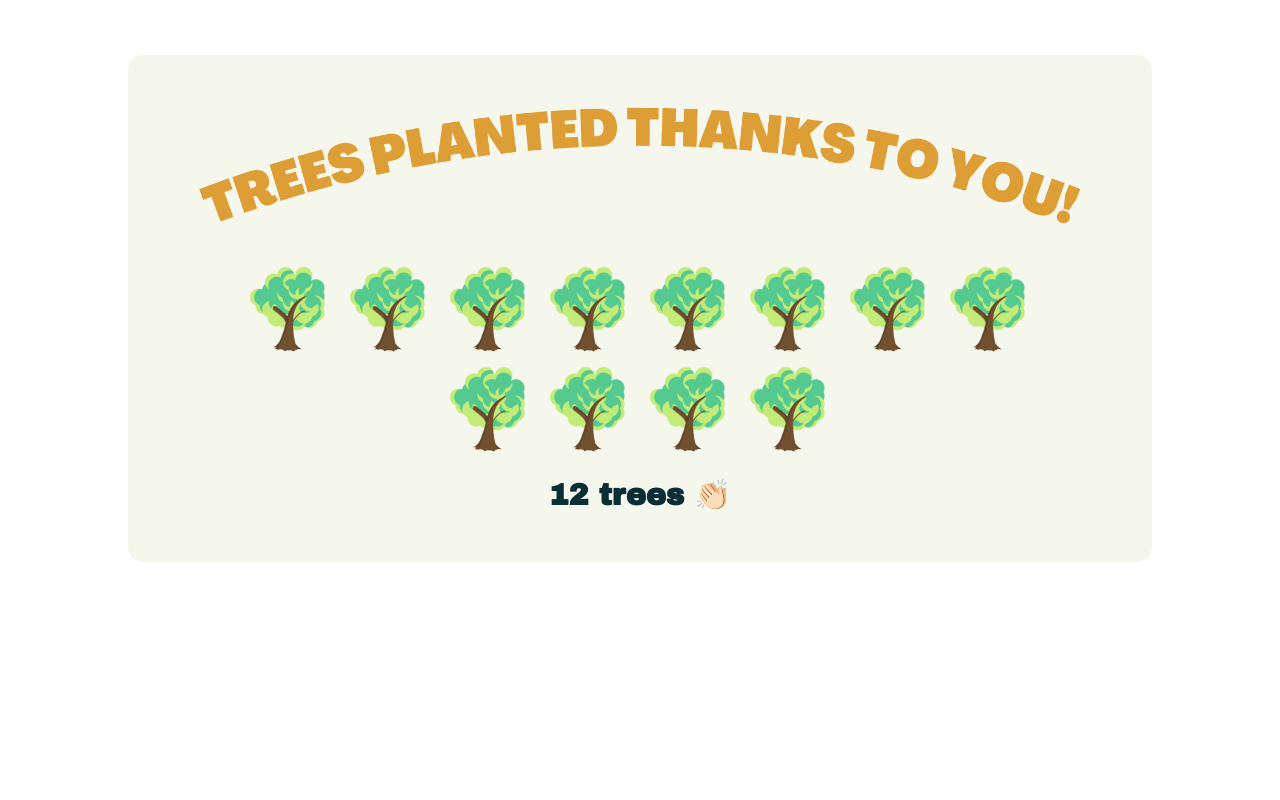
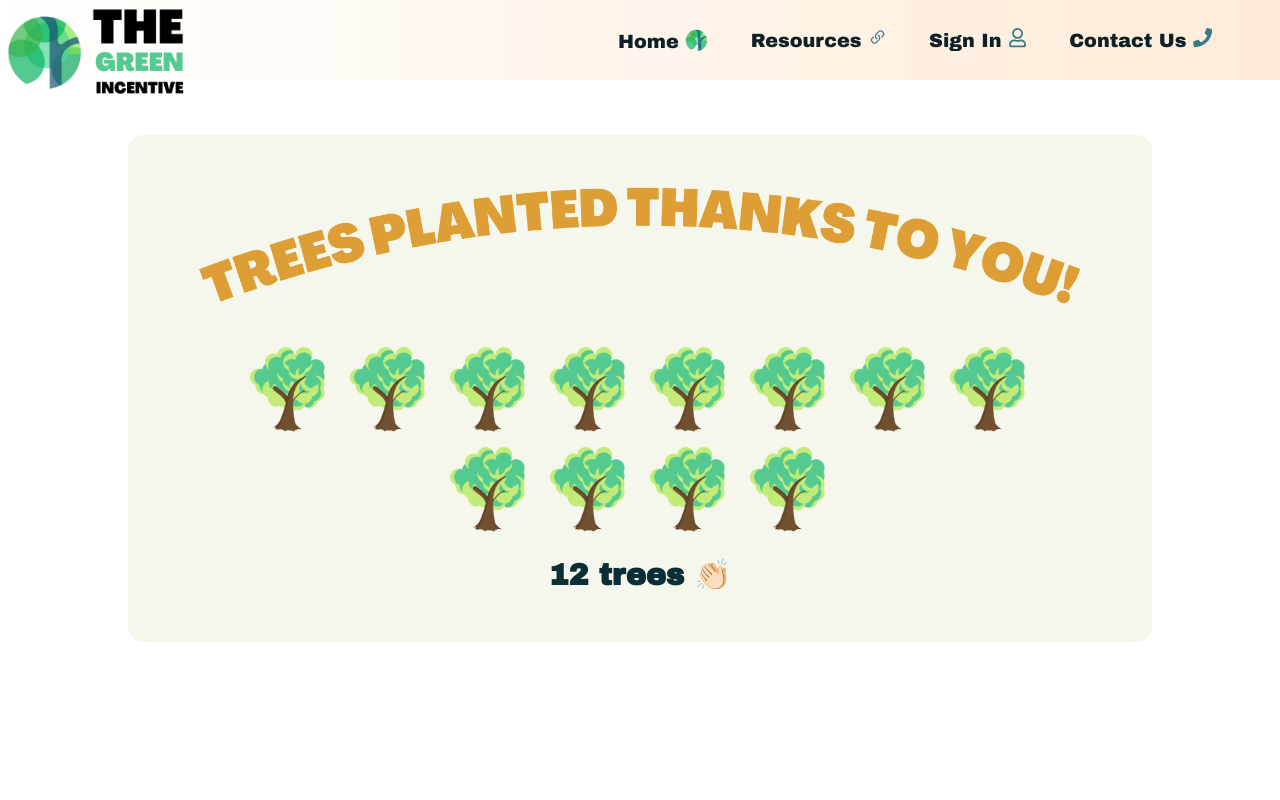
Before and after one commit to tianqibu/the-green-incentive, a React (Create React App) app in the folder frontend/: page /garden in a window 1280 px wide. Shown: the top 800 px of the page. Built offline with nearby package versions, Linux system fonts and the light colour scheme.

Commit message:
Added Navbar and Contact us gif

```diff
--- a/frontend/src/App.js
+++ b/frontend/src/App.js
@@ -1,29 +1,34 @@
-import { BrowserRouter as Router, Route } from 'react-router-dom'
+import { BrowserRouter as Router, Route } from "react-router-dom";
 
-import SignIn from './components/SignIn/SignIn.js'
-import SignUp from './components/SignUp/SignUp.js'
+import Navbar from "./components/Navbar/Navbar";
 
-import Home from './pages/Home'
-import Impact from './pages/Impact'
-import Resources from './pages/Resources'
-import Dashboard from './pages/Dashboard'
-import Garden from './pages/Garden'
+import SignIn from "./components/SignIn/SignIn.js";
+import SignUp from "./components/SignUp/SignUp.js";
 
-import Footer from './components/Footer/Footer.js'
+import Home from "./pages/Home";
+import Impact from "./pages/Impact";
+import Resources from "./pages/Resources";
+import Dashboard from "./pages/Dashboard";
+import Garden from "./pages/Garden";
+import ContactUs from "./pages/ContactUs";
+
+import Footer from "./components/Footer/Footer.js";
 
 const App = () => {
   return (
     <Router>
-      <Route path='/' exact component={Home} />
-      <Route path='/sign-in' exact component={SignIn} />
-      <Route path='/sign-up' exact component={SignUp} />
-      <Route path='/impact' exact component={Impact} />
-      <Route path='/resources' exact component={Resources} />
-      <Route path='/dashboard' exact component={Dashboard} />
-      <Route path='/garden' exact component={Garden}/>
+      <Navbar />
+      <Route path="/" exact component={Home} />
+      <Route path="/sign-in" exact component={SignIn} />
+      <Route path="/sign-up" exact component={SignUp} />
+      <Route path="/impact" exact component={Impact} />
+      <Route path="/resources" exact component={Resources} />
+      <Route path="/contact-us" exact component={ContactUs} />
+      <Route path="/dashboard" exact component={Dashboard} />
+      <Route path="/garden" exact component={Garden} />
       <Footer />
     </Router>
   );
-}
+};
 
 export default App;
--- /dev/null
+++ b/frontend/src/components/ContactUsGif/ContactUsGif.css
@@ -0,0 +1,6 @@
+.gif {
+  margin: 0 auto;
+  display: block;
+  height: 100%;
+  width: 30%;
+}
--- /dev/null
+++ b/frontend/src/components/ContactUsGif/ContactUsGif.js
@@ -0,0 +1,18 @@
+import React from "react";
+import Gif from "./ContactUs.gif";
+import "./ContactUsGif.css";
+import { Link } from "react-router-dom";
+
+const ContactUsGif = () => {
+  return (
+    <div className="container-contact">
+      <div className="contact-us-gif">
+        <Link to="/contact-us">
+          <img src={Gif} className="gif" alt="contact us gif"></img>
+        </Link>
+      </div>
+    </div>
+  );
+};
+
+export default ContactUsGif;
--- a/frontend/src/components/Footer/Footer.css
+++ b/frontend/src/components/Footer/Footer.css
@@ -1,5 +1,4 @@
-
-@import url('https://fonts.googleapis.com/css2?family=Archivo:wght@200;400&display=swap');
+@import url("https://fonts.googleapis.com/css2?family=Archivo:wght@200;400&display=swap");
 
 :root {
   --footer-height: 160px;
@@ -29,7 +28,7 @@ html {
   color: white;
   text-align: center;
   margin-top: -1px;
-    font-family: 'Archivo Black', sans-serif;
+  font-family: "Archivo Black", sans-serif;
 }
 
 .footer-container img {
@@ -37,13 +36,15 @@ html {
   margin-top: 30px;
   float: right;
   margin-right: 5px;
+  background-color: rgba(244, 236, 224, 0.9);
+  border-radius: 50%;
 }
 
 .footer-container li {
   list-style-type: none;
   color: white;
   margin: 7px;
-    font-family: 'Archivo', sans-serif;
+  font-family: "Archivo", sans-serif;
   font-weight: 400;
 }
 
@@ -62,7 +63,8 @@ html {
     width: 60%;
   }
 
-   .right, .left {
+  .right,
+  .left {
     width: 20%;
   }
 
--- a/frontend/src/components/Navbar/Navbar.css
+++ b/frontend/src/components/Navbar/Navbar.css
@@ -1,7 +1,11 @@
 /* Size and placement of navbar*/
 
 .navbar {
-    background: linear-gradient(90deg, rgb(255, 255, 255) 0%, rgb(255, 235, 215) 100%);
+  background: linear-gradient(
+    90deg,
+    rgb(255, 255, 255) 0%,
+    rgb(255, 235, 215) 100%
+  );
   height: 80px;
   display: flex;
   justify-content: center;
@@ -9,24 +13,38 @@
   font-size: 1.2rem;
 }
 
-
-/*
-.navbar-logo {
-  justify-self: start;
-  margin-left: 20px;
-
-}*/
-
-
+.logo-image {
+  height: auto;
+  width: auto;
+  max-height: 190px;
+  max-width: 250px;
+  margin-top: 20px;
+}
+.logo-icon {
+  height: 100%;
+  width: 25px;
+  display: inline;
+  margin-left: 5px;
+  margin-bottom: -5px;
+}
 /* Desktop lay out of navbar */
-
+.fa-icons {
+  color: #387c89;
+}
+.link-icon {
+  height: 100%;
+}
+.user-icon {
+}
+.contact-icon {
+}
 .nav-menu {
   display: grid;
-    grid-template-columns: repeat(5, auto);
+  grid-template-columns: repeat(6, auto);
   grid-gap: 10px;
   list-style: none;
   text-align: center;
-    width: 70vw;
+  width: 100vw;
   justify-content: end;
   margin-right: 2rem;
 }
@@ -38,17 +56,16 @@
 }
 
 .nav-links {
-    color: #0B2027;
+  color: #0b2027;
   text-decoration: none;
   padding: 0.5rem 1rem;
 }
 
 .nav-links:hover {
-    background-color: #DD9D36;
+  background-color: #dd9d36;
   border-radius: 4px;
   transition: all 0.2s ease-out;
 }
-
 
 /* tab icon */
 
@@ -60,13 +77,11 @@
   display: none;
 }
 
-
 /* Don't display mobile view isons in desktop*/
 
 .menu-icon {
   display: none;
 }
-
 
 /* Mobile view*/
 
@@ -99,7 +114,7 @@
     display: table;
   }
   .nav-links:hover {
-        background-color: #DD9D36;
+    background-color: #dd9d36;
     border-radius: 0;
   }
   /*.navbar-logo {
--- a/frontend/src/components/Navbar/Navbar.js
+++ b/frontend/src/components/Navbar/Navbar.js
@@ -1,9 +1,10 @@
 import { useState } from "react";
 import { Link } from "react-router-dom";
 import "./Navbar.css";
-import logo from "../images/logo.png";
-import logoIcon from "../images/logo-icon.png";
-import { BsLink45Deg, AiOutlinePhone, FaRegUserCircle } from 'react-icons/fa';
+import logo from "../../images/logo.png";
+import logoIcon from "../../images/logo-icon.png";
+import { BsLink45Deg } from "react-icons/bs";
+import { FaRegUser, FaPhone, FaTimes, FaBars } from "react-icons/fa";
 
 const Navbar = () => {
   const [click, setClick] = useState(false);
@@ -17,12 +18,13 @@ const Navbar = () => {
           <img className="logo-image" src={logo} alt="Logo" />
         </Link>
         <div className="menu-icon" onClick={handleClick}>
-          <i className={click ? "fas fa-times" : "fas fa-bars"} />
+          <span>{click ? <FaTimes /> : <FaBars />}</span>
         </div>
         <ul className={click ? "nav-menu active" : "nav-menu"}>
           <li className="nav-item">
             <Link to="/" className="nav-links" onClick={closeMobileMenu}>
-              Home <img className="logo-image" src={logoIcon} alt="Logo-icon" />
+              Home
+              <img className="logo-icon" src={logoIcon} alt="Logo-icon" />
             </Link>
           </li>
           <li className="nav-item">
@@ -31,16 +33,12 @@ const Navbar = () => {
               className="nav-links"
               onClick={closeMobileMenu}
             >
-              Resources <BsLink45Deg />
+              Resources <BsLink45Deg className="fa-icons" id="link-icon" />
             </Link>
           </li>
           <li className="nav-item">
-            <Link
-              to="/sign-in"
-              className="nav-links"
-              onClick={closeMobileMenu}
-            >
-              Sign In <FaRegUserCircle />
+            <Link to="/sign-in" className="nav-links" onClick={closeMobileMenu}>
+              Sign In <FaRegUser className="fa-icons" id="user-icon" />
             </Link>
           </li>
           <li className="nav-item">
@@ -49,12 +47,10 @@ const Navbar = () => {
               className="nav-links"
               onClick={closeMobileMenu}
             >
-              Contact Us <AiOutlinePhone />
+              Contact Us <FaPhone className="fa-icons" id="contact-icon" />
             </Link>
           </li>
-
         </ul>
-
       </nav>
     </>
   );
--- a/frontend/src/pages/ContactUs.js
+++ b/frontend/src/pages/ContactUs.js
@@ -1,9 +1,12 @@
+import React from "react";
+import ContactUsGif from "../components/ContactUsGif/ContactUsGif.js";
+
 const ContactUs = () => {
-    return (
-        <div>
+  return (
+    <div className="contact-page">
+      <ContactUsGif />
+    </div>
+  );
+};
 
-        </div>
-    )
-}
-
-export default ContactUs
+export default ContactUs;
```
Also changed, not shown: 2 other files (tests, documents, lock files or other folders). Lines whose indentation alone changed are shown as unchanged.
